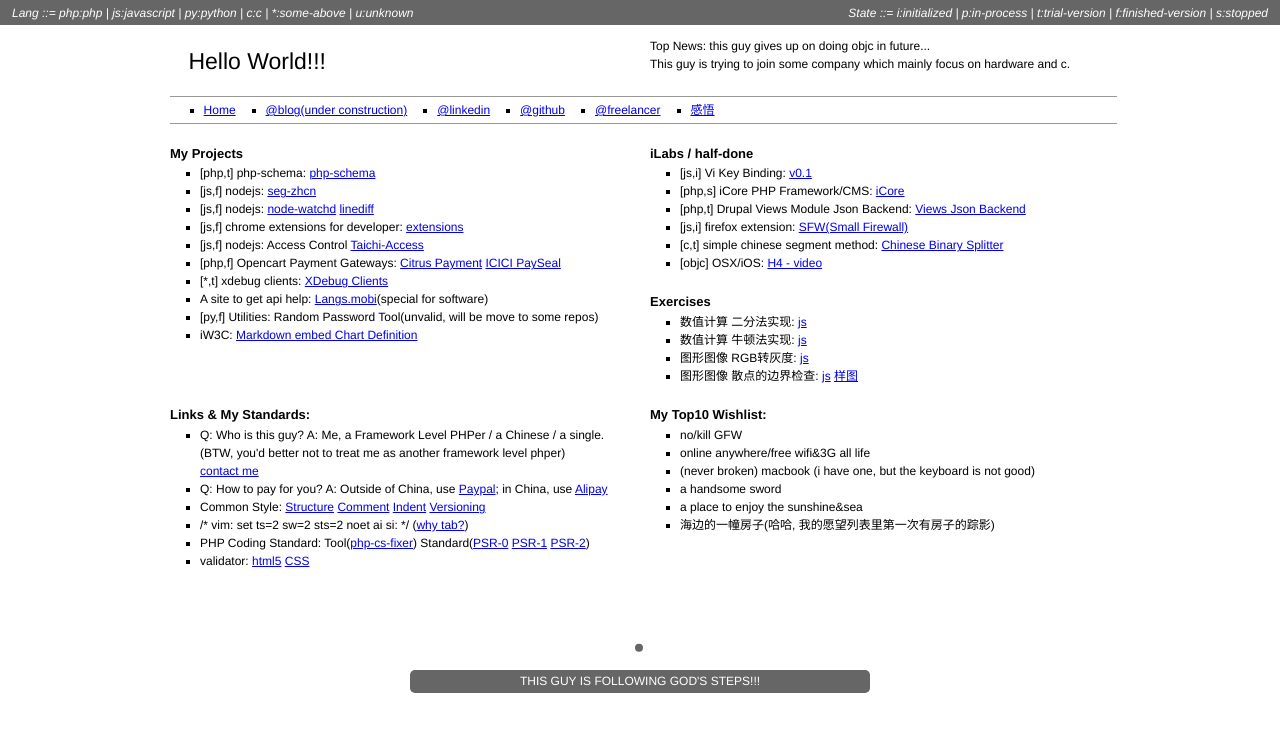
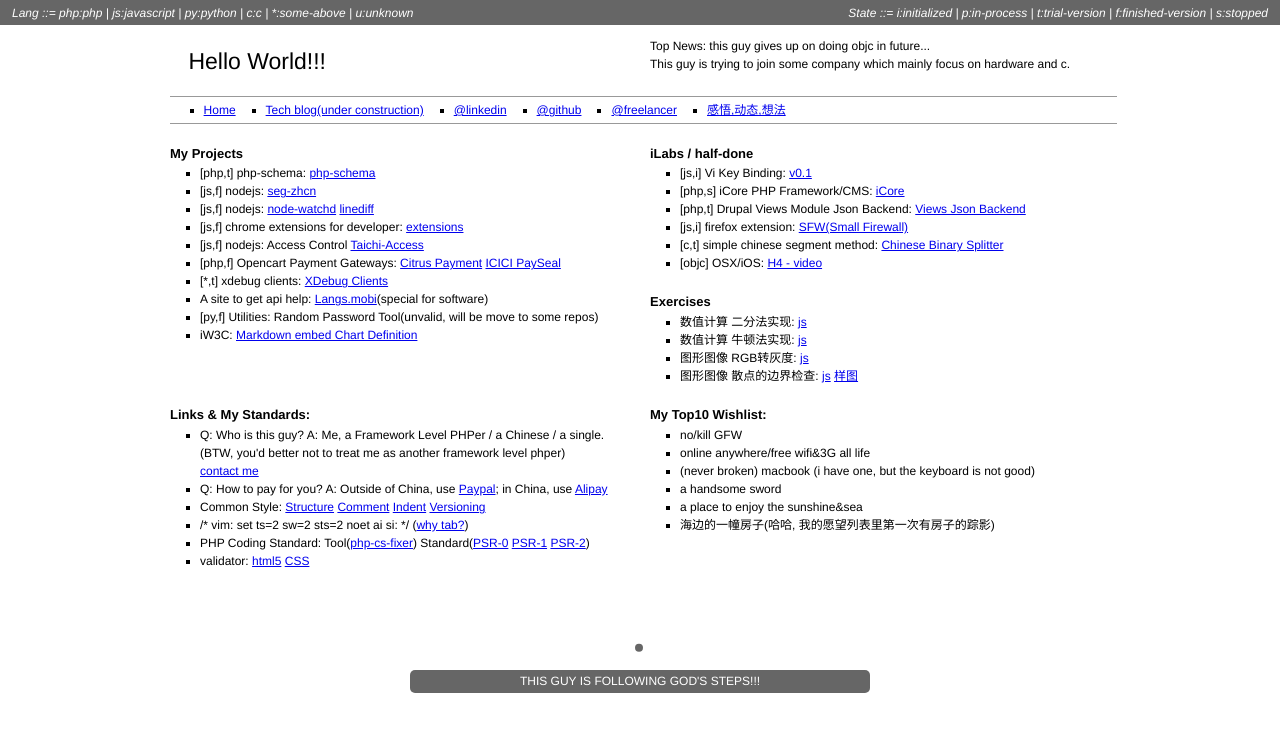
Before and after one commit to yarcowang/yarcowang.github.io, a Jekyll site: the page built from index.html, in a window 1280 px wide. Shown: the top 732 px of the page. Built offline with Jekyll 4.4.1, drawn with Linux system fonts in a browser that asks for light colours.

Commit message:
change title

```diff
--- a/_includes/header.html
+++ b/_includes/header.html
@@ -31,10 +31,10 @@
 <nav>
 	<ul>
 		<li><a href="{{site.url}}">Home</a></li>
-		<li><a href="http://yco.bbish.net">@blog(under construction)</a></li>
+		<li><a href="http://yco.bbish.net">Tech blog(under construction)</a></li>
 		<li><a href="http://www.linkedin.com/in/yarcowang">@linkedin</a></li>
 		<li><a href="https://github.com/yarcowang">@github</a></li>
 		<li><a href="http://www.freelancer.com/u/yarco.html">@freelancer</a></li>
-		<li><a href="http://yarco.diandian.com">感悟</a></li>
+		<li><a href="http://yarco.diandian.com">感悟,动态,想法</a></li>
 	</ul>
 </nav>
```
